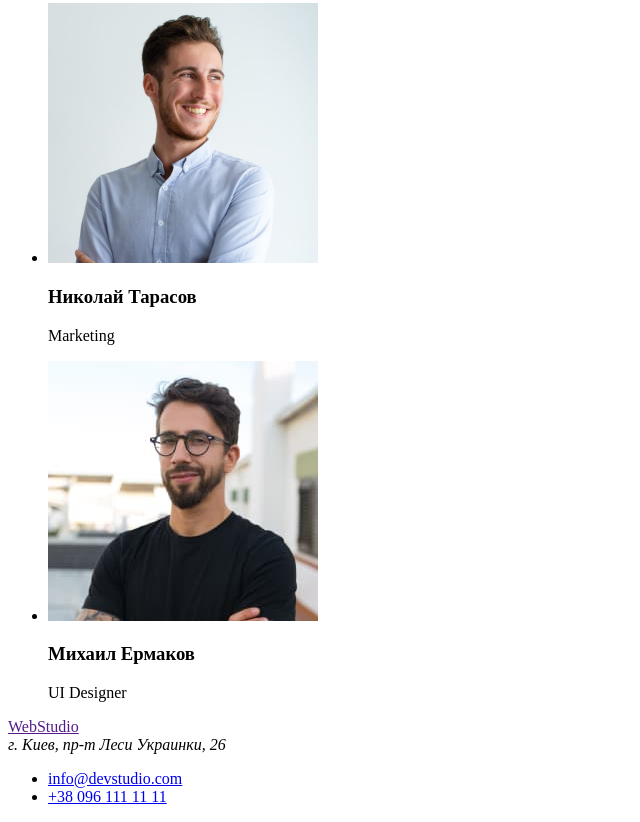
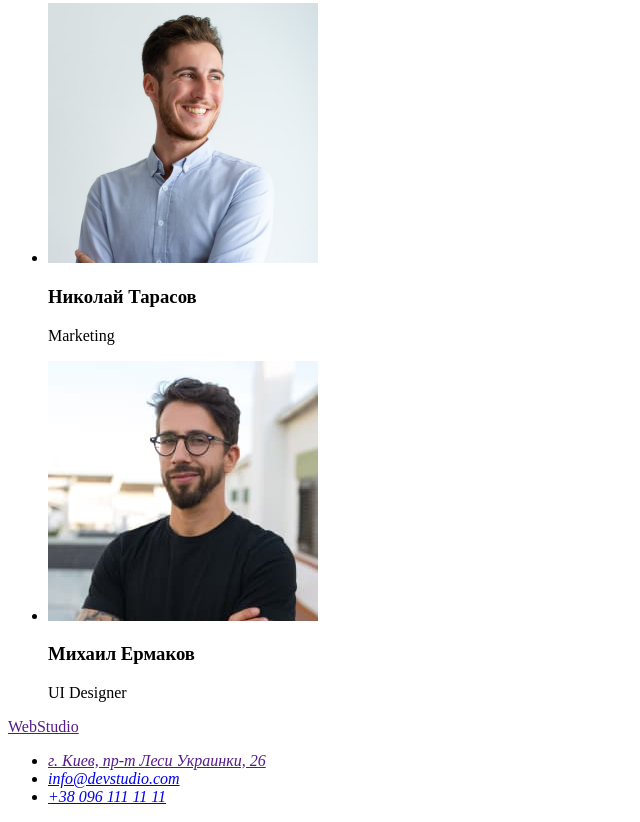
Before and after one commit to VSHKURAT/goit-markup-hw-01, a plain HTML site: page index.html in a window 1280 px wide. Shown: the part 2053-2875 px from the top of the page, without its empty margins (0-640 px from the left). Drawn offline with Linux system fonts and the light colour scheme.

Commit message:
поправка відповідно до коментаря ментора

```diff
--- a/index.html
+++ b/index.html
@@ -112,15 +112,12 @@
 
     <a href="">WebStudio</a>
     <address>
-        г. Киев, пр-т Леси Украинки, 26
-    </address>
-
-
         <ul>
+            <li><a href="">г. Киев, пр-т Леси Украинки, 26</a></li>
             <li><a href="mailto:info@devstudio.com">info@devstudio.com</a></li>
             <li><a href="tel:+380961111111">+38 096 111 11 11</a></li>
         </ul>
-
+    </address>
 
 </footer>
 
```
